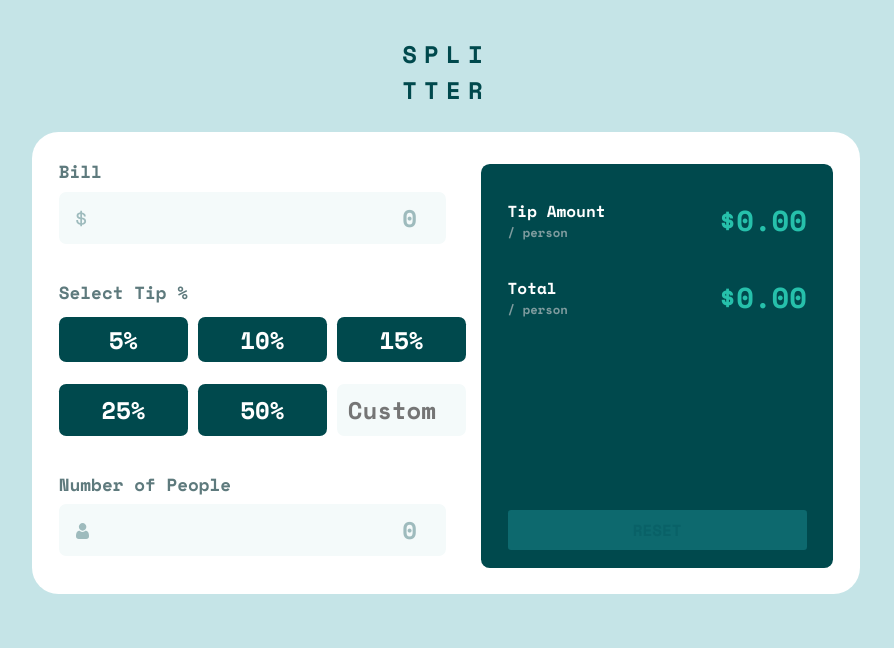
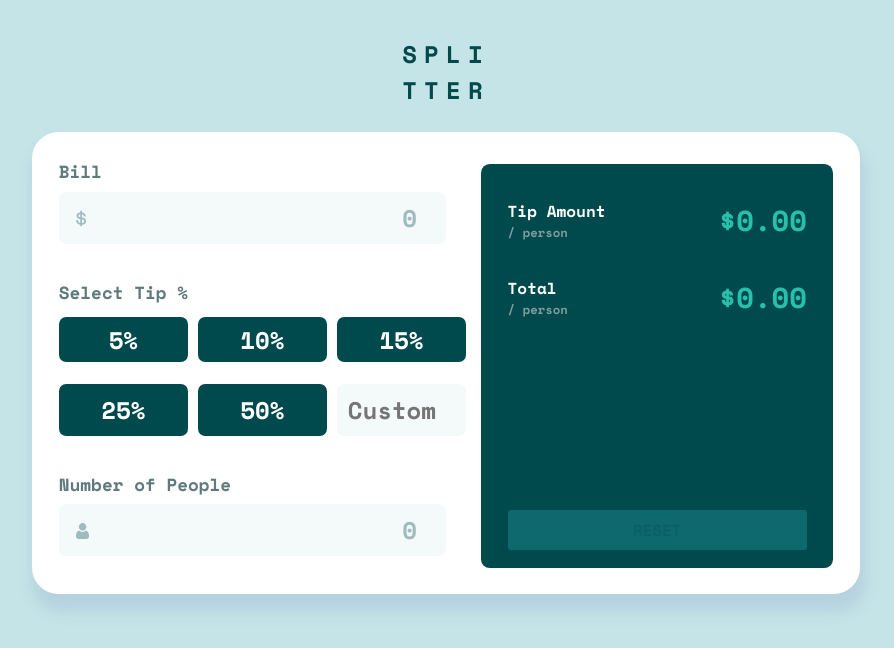
Before and after one commit to jonathasgouv/tip-calculator, a plain HTML site: page index.html in a window 1280 px wide. Shown: the whole page, without its empty margins (194-1088 px from the left). Drawn offline with nearby package versions, Linux system fonts and the light colour scheme.

Commit message:
adds box-shadow

```diff
--- a/style.css
+++ b/style.css
@@ -207,6 +207,7 @@ main {
     justify-content: center;
     align-self: center;
     margin-bottom: 2em;
+    box-shadow: #a5bed575 3px 15px 14px 3px;
   }
 
   .btns {
```
